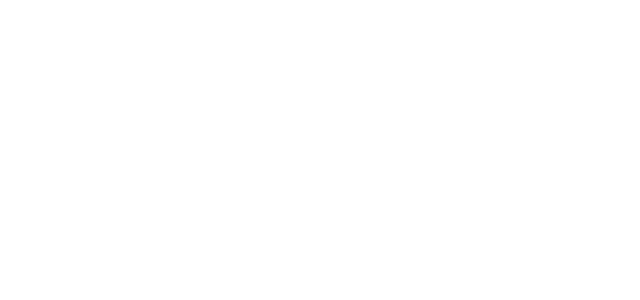
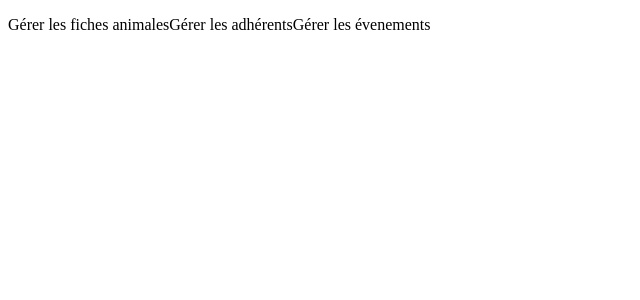
Before and after one commit to Duduman73/AngularDogsOut, an Angular app: page /adminCompte in a window 1280 px wide. Before the commit this address led to /. Shown: the top 300 px of the page, without its empty margins (0-640 px from the left). Built offline with nearby package versions, Linux system fonts and the light colour scheme; no server answers.

Commit message:
Commit 3

```diff
--- a/src/app/components/admin-adherent-details/admin-adherent-details.component.html
+++ b/src/app/components/admin-adherent-details/admin-adherent-details.component.html
@@ -2,11 +2,11 @@
   <a (click)="deleteButtonPressed()" style='cursor: pointer'>Delete</a></p>
 <div class='adherent panel panel-default'>
   <div class="panel-body">
+    <p>Id adhérent : {{ adherent.idAd }}</p>
     <p>Pseudonyme: {{ adherent.pseudonyme }}</p>
     <p>Nom: {{ adherent.nom }}</p>
     <p>Prenom : {{ adherent.prenom }}</p>
     <p>Age : {{ adherent.age }}</p>
-    <p>Id adhérent : {{ adherent.idAd }}</p>
     <p>Adresse : {{ adherent.adresse }}</p>
     <p>Ville : {{ adherent.ville }}</p>
     <p>Code postale : {{ adherent.cp }}</p>
--- a/src/app/components/admin-adherent-details/admin-adherent-details.component.ts
+++ b/src/app/components/admin-adherent-details/admin-adherent-details.component.ts
@@ -19,7 +19,10 @@ export class AdminAdherentDetailsComponent implements OnInit {
 
   ngOnInit(): void {
     this.route.paramMap.subscribe((params: ParamMap) =>  {
-      this.getAdherentById(parseInt(params.get('idAd'), 10));
+      console.log('sssss');
+      console.log(params.get('adherent_idAd'));
+
+      this.getAdherentById(parseInt(params.get('adherent_idAd'), 10));
     });
   }
 
--- a/src/app/components/admin-compte/admin-compte.component.html
+++ b/src/app/components/admin-compte/admin-compte.component.html
@@ -1,3 +1,3 @@
-<p>
-  admin-compte works!
-</p>
+<p><a (click)="ficheAnimalMangamentPressed()" style='cursor: pointer'>Gérer les fiches animales</a>
+  <a (click)="adherentManagementPressed()" style='cursor: pointer'>Gérer les adhérents</a>
+  <a (click)="evenementManagementPressed()" style='cursor: pointer'>Gérer les évenements</a></p>
--- a/src/app/components/admin-compte/admin-compte.component.ts
+++ b/src/app/components/admin-compte/admin-compte.component.ts
@@ -39,6 +39,6 @@ export class AdminCompteComponent implements OnInit {
   }
 
   adherentManagementPressed(): void {
-    this.router.navigateByUrl('adminAdherents');
+    this.router.navigateByUrl('/adminAdherents');
   }
 }
--- a/src/app/services/evenement.service.ts
+++ b/src/app/services/evenement.service.ts
@@ -40,9 +40,4 @@ export class EvenementService {
     JSON.stringify(evenement), this.httpOptions);
   }
 
-  //public findByAdmin(admin: Admin): Observable<any> {
-  //  return this.http.post<Admin>(EVENEMENT_SERVER + '/evenement/ajoutEvent',
-  //  JSON.stringify(admin), this.httpOptions);
-  //}
-
 }
```
Also changed, not shown: src/app/app.module.ts (+9 -3 lines).
